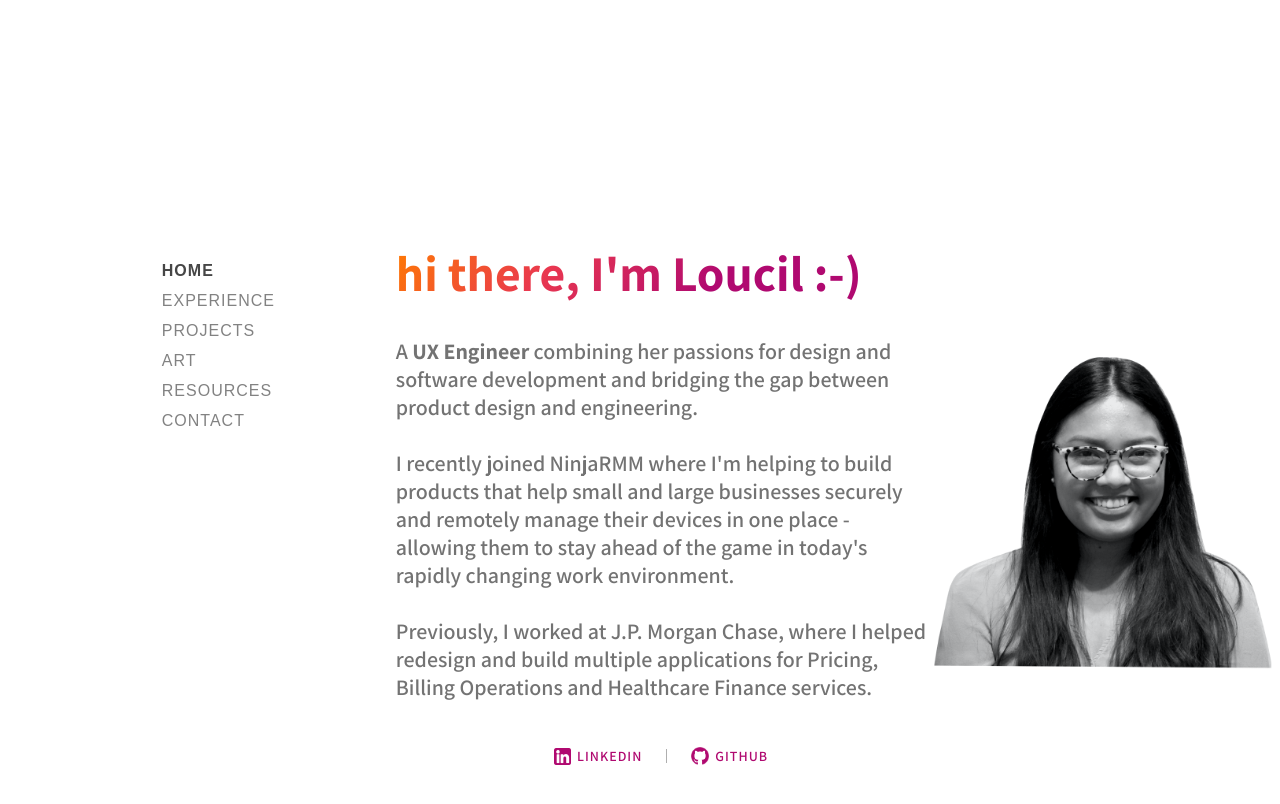
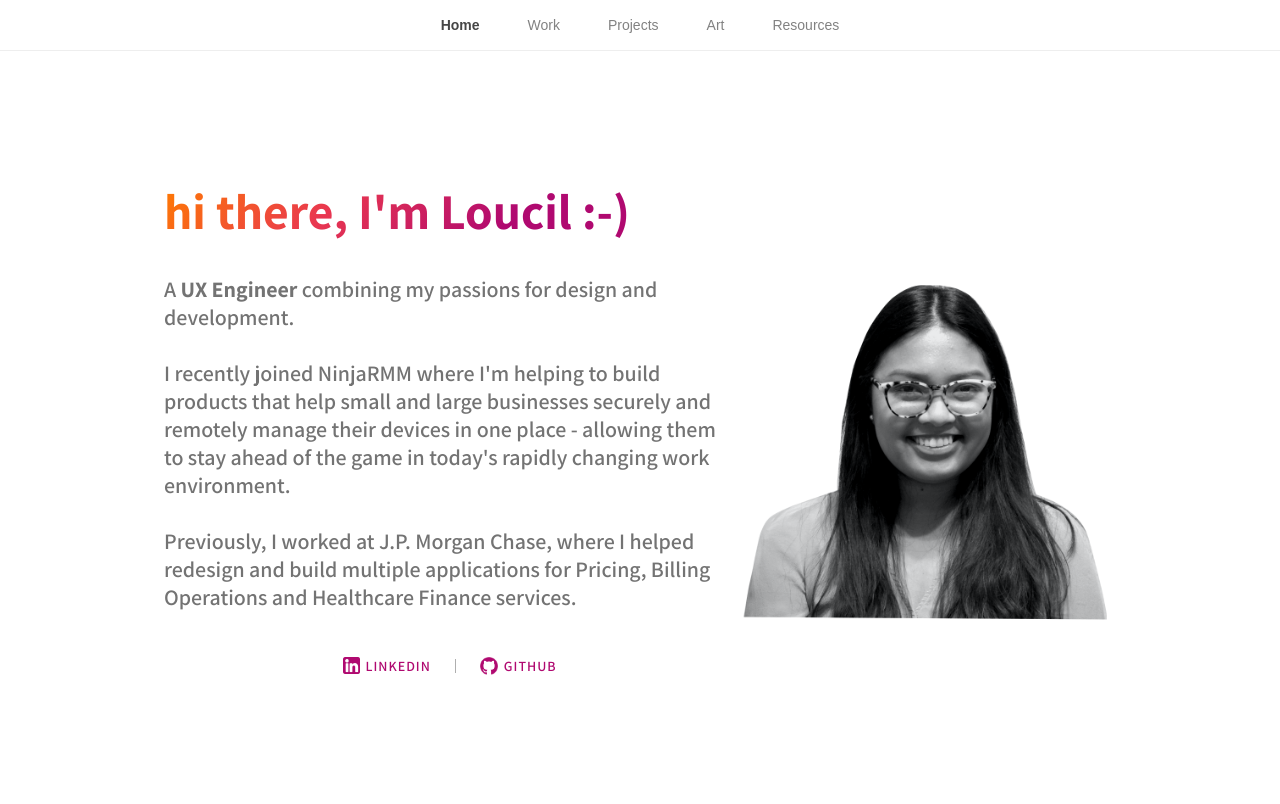
Before and after one commit to loucilvr/loucilrubio.github.io, a React (Create React App) app: page /#/ in a window 1280 px wide. Shown: the top 804 px of the page. Built offline with nearby package versions, Linux system fonts and the light colour scheme.

Commit message:
layout redesign

```diff
--- a/src/App.js
+++ b/src/App.js
@@ -9,52 +9,29 @@ import Contact from "./pages/Contact/Contact";
 import { createUseStyles } from "react-jss";
 import Experience from "./pages/Experience/Experience";
 
+/*
+
+ "@media (min-width: 769px)": {}
+ "@media (max-width: 768px)": {}
+*/
 const useStyles = createUseStyles({
   content: {
-    "@media (min-width: 769px)": {
     width: "100%",
     height: "100%",
     display: "flex",
-      justifyContent: "space-between",
+    justifyContent: "center",
+  },
+  main: {
+    height: "calc(100% - 50px)",
+    paddingTop: "50px",
+    display: "flex",
+    justifyContent: "center",
+    "@media (min-width: 769px)": {
+      width: "100%",
+      maxWidth: "1000px",
     },
     "@media (max-width: 768px)": {
       width: "100%",
-      height: "100%",
-      display: "flex",
-      flexDirection: "column",
-    },
-  },
-  navContainer: {
-    "@media (min-width: 769px)": {
-      width: "25%",
-      display: "flex",
-      flexDirection: "row-reverse",
-    },
-  },
-  mainContent: {
-    "@media (min-width: 769px)": {
-      display: "flex",
-      width: "70%",
-      paddingLeft: "80px",
-      overflow: "auto",
-    },
-    "@media (max-width: 768px)": {
-      display: "flex",
-      justifyContent: "center",
-      alignItems: "center",
-      height: "100%",
-      padding: "360px 24px 0px 24px",
-    },
-  },
-  children: {
-    "@media (min-width: 769px)": {
-      paddingTop: "240px",
-      width: "1000px",
-    },
-    "@media (max-width: 768px)": {
-      height: "100%",
-      display: "flex",
-      justifyContent: "center",
     },
   },
 });
@@ -63,20 +40,16 @@ const App = () => {
   const classes = useStyles();
   return (
     <div data-testid="app-routes" className={classes.content}>
-      <div className={classes.navContainer}>
       <Menu />
-      </div>
-      <main className={classes.mainContent}>
-        <div className={classes.children}>
+      <main className={classes.main}>
         <Switch>
           <Route exact path="/" component={Home} />
-            <Route path="/experience" component={Experience} />
+          <Route path="/work" component={Experience} />
           <Route path="/projects" component={Projects} />
           <Route path="/art" component={Illustrations} />
           <Route path="/resources" component={Misc} />
           <Route path="/contact" component={Contact} />
         </Switch>
-        </div>
       </main>
     </div>
   );
--- a/src/components/Menu/Menu.js
+++ b/src/components/Menu/Menu.js
@@ -1,4 +1,4 @@
-import React, { useState, useEffect } from "react";
+import React from "react";
 import { withRouter } from "react-router-dom";
 import { connect } from "react-redux";
 import { getSelectedContent, setView } from "./Menu.ducks";
@@ -7,49 +7,36 @@ import classnames from "classnames";
 
 const useStyles = createUseStyles({
   selected: {
-    fontWeight: "bold !important",
-    "@media (min-width: 769px)": {
+    fontWeight: "800 !important",
     color: "#464646 !important",
   },
-  },
   menu: {
+    position: "fixed",
+    top: 0,
+    width: "100%",
+    height: "50px",
+    borderBottom: "1px solid #eee",
+    backgroundColor: "#fff",
     zIndex: 2,
-    "@media (max-width: 768px)": {
-      display: "flex",
-      flexDirection: "column",
-      padding: "24px",
-      fontSize: "16px",
-      width: "100%",
-      height: "350px",
-      backgroundImage:
-        "-webkit-linear-gradient(100deg, transparent 34.5%, #242526 35%, #242526 95%)",
-      position: "fixed",
-      overflow: "hidden",
-    },
-    "@media (min-width: 769px)": {
-      maxWidth: "200px",
+
     display: "flex",
     alignItems: "center",
-      flexDirection: "column",
-      paddingTop: "240px",
+    justifyContent: "center",
+    "@media (max-width: 768px)": {
+      fontSize: "16px",
     },
-  },
-  linkList: {
-    display: "flex",
-    flexDirection: "column",
   },
   menuButton: {
     cursor: "pointer",
     border: "none",
     backgroundColor: "transparent",
     textAlign: "left",
-    letterSpacing: "1px",
     textDecoration: "none",
+    fontWeight: "400",
+    color: "#838383",
     "@media (max-width: 768px)": {
-      padding: "8px 0",
-      color: "#F4F4F4",
+      padding: "6px 14px",
       textDecoration: "none",
-      fontWeight: "300",
       "&:hover": {
         textDecoration: "underline",
       },
@@ -59,16 +46,10 @@ const useStyles = createUseStyles({
         backgroundColor: "#f3f3f3",
         borderRadius: "4px",
       },
-      padding: "6px",
-      fontSize: "16px",
+      padding: "6px 24px",
+      fontSize: "14px",
       color: "#828282",
-      fontWeight: "300",
     },
-  },
-  navList: {
-    listStyle: "none",
-    padding: 0,
-    width: "160px",
   },
   hideMenu: {
     top: "-386px",
@@ -80,96 +61,47 @@ const useStyles = createUseStyles({
       transition: "top 330ms",
     },
   },
-  portfolioLabel: {
-    whiteSpace: "nowrap",
-    padding: "6px",
-    borderRadius: "4px",
-    fontSize: "18px",
-    color: "#464646",
-    fontWeight: "100",
-    textDecoration: "none",
-    letterSpacing: "2px",
-    "&:hover": {
-      textDecoration: "none !important",
-    },
-    "@media (max-width: 768px)": {
-      color: "#bdbdbd",
-      padding: "0px 8px 18px 0px",
-      fontSize: "14px",
-    },
-    "@media (min-width: 769px)": {
-      marginBottom: "64px",
-    },
-  },
 });
 
 const menuLinks = [
   {
-    label: "HOME",
+    label: "Home",
     path: "/",
   },
   {
-    label: "EXPERIENCE",
-    path: "/experience",
+    label: "Work",
+    path: "/work",
   },
   {
-    label: "PROJECTS",
+    label: "Projects",
     path: "/projects",
   },
   {
-    label: "ART",
+    label: "Art",
     path: "/art",
   },
   {
-    label: "RESOURCES",
+    label: "Resources",
     path: "/resources",
-  },
-  {
-    label: "CONTACT",
-    path: "/contact",
   },
 ];
 
 const Menu = ({ setView, history }) => {
   const classes = useStyles();
   const isSelected = (label) => {
-    if (label === "HOME" && history.location.pathname === "/") {
+    if (label === menuLinks[0].label && history.location.pathname === "/") {
       return classes.selected;
     }
     return history.location.pathname.includes(label.toLowerCase())
       ? classes.selected
       : "";
   };
-  const browserWidth = document.body.clientWidth;
-  const [prevScrollPos, setPrevScrollPos] = useState(window.pageYOffset);
-  const [showMenu, setShowMenu] = useState(true);
-
-  useEffect(() => {
-    const handleScroll = () => {
-      if (browserWidth <= 768) {
-        const currentScrollPos = window.pageYOffset;
-        const showMenu = currentScrollPos <= 80;
-        setShowMenu(showMenu);
-        setPrevScrollPos(currentScrollPos);
-      }
-    };
-    if (browserWidth <= 768) {
-      window.addEventListener("scroll", handleScroll);
-      return () => window.removeEventListener("scroll", handleScroll);
-    }
-  }, [browserWidth, prevScrollPos]);
   return (
-    <nav
-      className={classnames(
-        classes.menu,
-        showMenu ? classes.showMenu : classes.hideMenu
-      )}
-    >
+    <nav className={classnames(classes.menu, classes.showMenu)}>
       <span className={classes.linkContainer}>
-        <ul className={classes.navList}>
         {menuLinks.map((ml) => (
-            <li key={ml.label} className={classes.linkList}>
           <button
+            key={ml.label}
             to={ml.path}
             onClick={(e) => {
               history.push(ml.path);
@@ -179,9 +111,7 @@ const Menu = ({ setView, history }) => {
           >
             {ml.label}
           </button>
-            </li>
         ))}
-        </ul>
       </span>
     </nav>
   );
--- a/src/pages/Art/Art.js
+++ b/src/pages/Art/Art.js
@@ -28,6 +28,7 @@ const useStyles = createUseStyles({
   artContainer: {
     width: "100%",
     height: "100%",
+    paddingTop: "80px",
   },
   image: {
     margin: "8px",
--- a/src/pages/Experience/Experience.js
+++ b/src/pages/Experience/Experience.js
@@ -38,8 +38,9 @@ const useStyles = createUseStyles({
     fontSize: "18px",
   },
   experienceContainer: {
+    paddingTop: "80px",
     "@media (min-width: 769px)": {
-      maxWidth: "800px",
+      width: "70%",
     },
   },
 });
--- a/src/pages/Home/Home.js
+++ b/src/pages/Home/Home.js
@@ -10,8 +10,16 @@ const useStyles = createUseStyles({
     fontWeight: 600,
     display: "flex",
     alignItems: "center",
+    height: "100%",
     "@media (max-width: 768px)": {
+      alignItems: "center",
       flexDirection: "column",
+      padding: "48px 24px 24px 24px",
+      boxSizing: "border-box",
+    },
+    "@media (min-width: 769px)": {
+      padding: "24px",
+      width: "100%",
     },
   },
   aboutCopyContainer: {
@@ -34,12 +42,16 @@ const useStyles = createUseStyles({
       width: "40%",
     },
     "@media (max-width: 768px)": {
-      width: "60%",
+      width: "50%",
     },
-    marginBottom: "32px",
   },
   aboutDetails: {
-    fontSize: "22px",
+    "@media (min-width: 769px)": {
+      fontSize: "22px",
+    },
+    "@media (max-width: 768px)": {
+      fontSize: "18px",
+    },
     color: "#737373",
   },
   divider: {
@@ -76,9 +88,8 @@ const Home = () => {
           style={{ textAlign: "left" }}
         />
         <p className={classes.aboutDetails}>
-          A <strong> UX Engineer</strong> combining her passions for design and
-          software development and bridging the gap between product design and
-          engineering.
+          A <strong> UX Engineer</strong> combining my passions for design and
+          development.
           <br />
           <br />
           I recently joined NinjaRMM where I'm helping to build products that
--- a/src/pages/Misc/Misc.js
+++ b/src/pages/Misc/Misc.js
@@ -63,6 +63,7 @@ const useStyles = createUseStyles({
   },
   miscContainer: {
     width: "100%",
+    paddingTop: "80px",
   },
 });
 
--- a/src/pages/Projects/Projects.js
+++ b/src/pages/Projects/Projects.js
@@ -25,8 +25,10 @@ const useStyles = createUseStyles({
     alignItems: "center",
   },
   projects: {
-    maxWidth: "800px",
-    height: "100%",
+    paddingTop: "80px",
+    "@media (min-width: 769px)": {
+      width: "80%",
+    },
   },
   other: {
     textAlign: "center",
```
Lines whose indentation alone changed are shown as unchanged.
